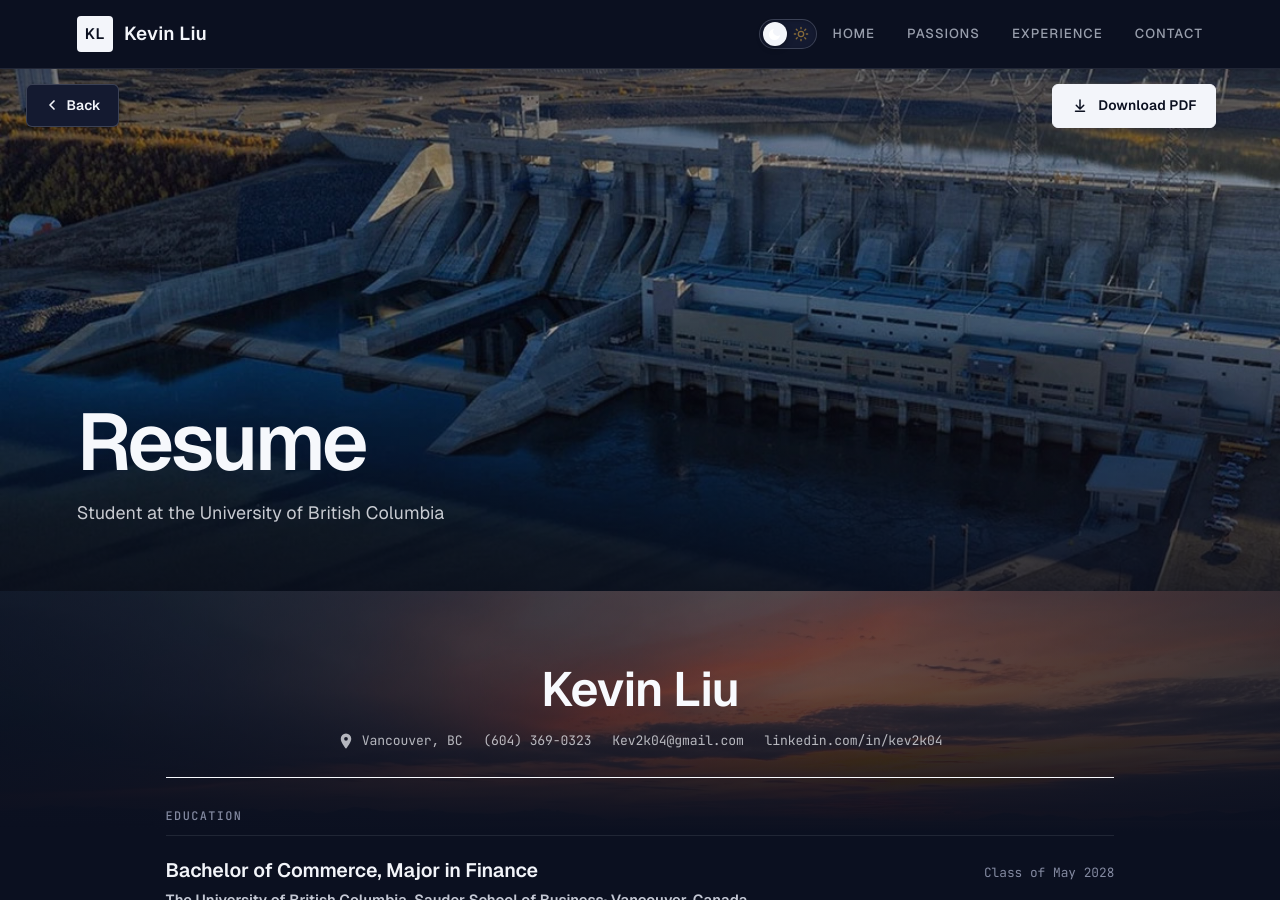
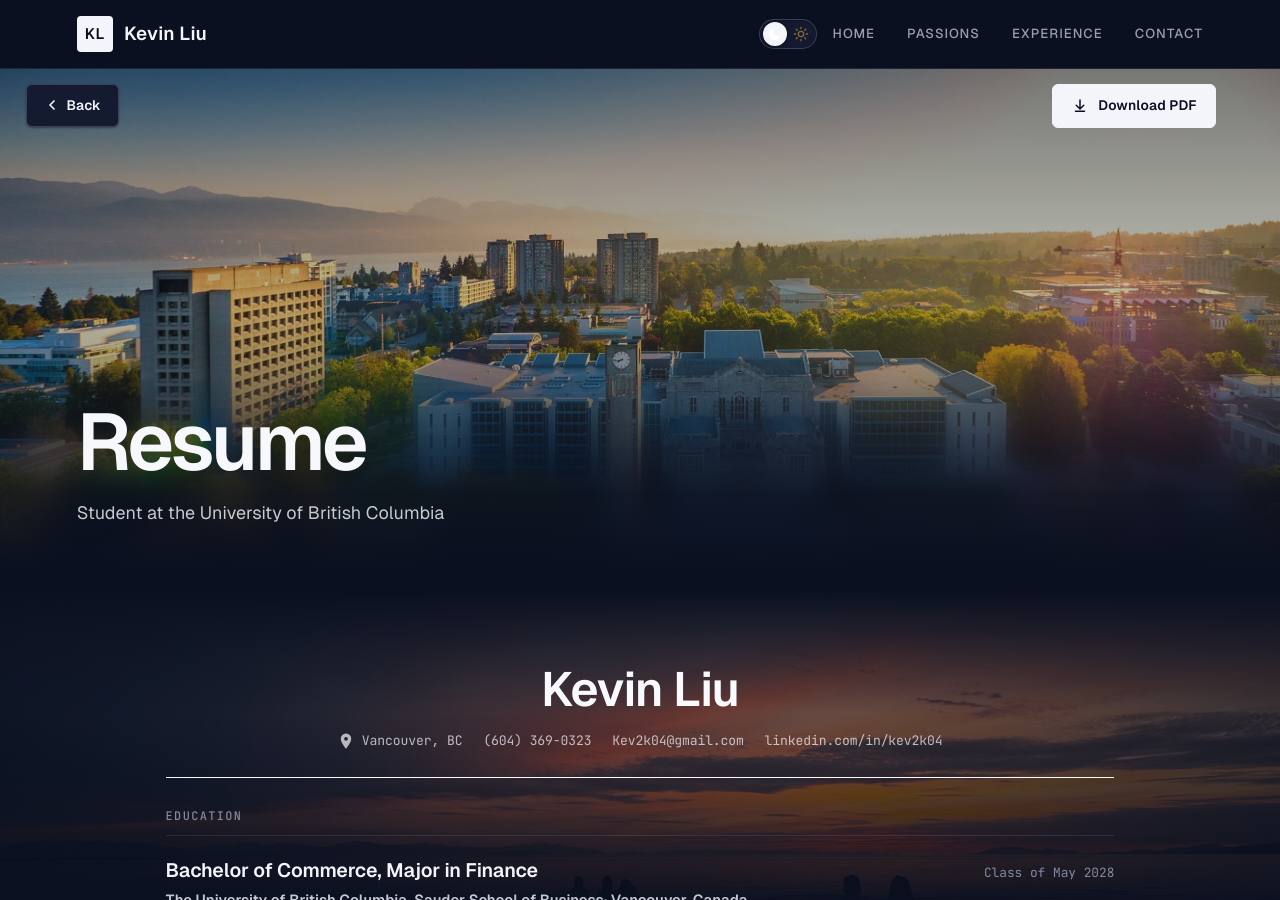
Before and after one commit to kev2k04/kev2k04.github.io, a Jekyll site: the page built from resume.html, in a window 1280 px wide and 900 px high. Built offline with Jekyll 4.4.1, drawn with Linux system fonts in a browser that asks for light colours.

Commit message:
Resume page: campus photo header with a blurred fade into the sunset
- Header photo is now the UBC campus at sunset; its bottom edge blurs and
  dissolves into the page (page-hero--fade)
- The sunset banner behind the name rises out of the page colour so the two
  blend with no seam; Experience drops the old sunset banner

Co-Authored-By: Claude Opus 5.5 <noreply@anthropic.com>

```diff
--- a/assets/css/main.scss
+++ b/assets/css/main.scss
@@ -745,6 +745,20 @@ html[data-mode="light"] .hero {
 /* Resume + Build put body text directly on the page, so keep their banner short
    — just behind the header — to clear the copy below it. */
 .resume::before, .build::before { height: 240px; }
+/* Experience opens with a photo header, so its sunset banner is off. */
+.exp::before { display: none; }
+/* Resume keeps the sunset behind the name, but it rises out of the page
+   colour at the top so it blends into the blurred bottom of the photo header. */
+.resume::before {
+  height: 320px;
+  background-image:
+    linear-gradient(to bottom,
+      var(--bg) 0%, rgba(9, 13, 28, 0.55) 38%, rgba(9, 13, 28, 0.6) 62%, var(--bg) 100%),
+    linear-gradient(to right,
+      rgba(9, 13, 28, 0.5) 0%, rgba(9, 13, 28, 0.12) 36%,
+      rgba(9, 13, 28, 0.12) 64%, rgba(9, 13, 28, 0.5) 100%),
+    url('/assets/images/website-design/sunset.jpg');
+}
 
 /* Light mode: drop the sunset banner entirely — the inner-page tops stay clean
    off-white (the home hero already swaps to its daytime image in light mode). */
@@ -3568,6 +3582,21 @@ html.home-nudge .home-sheet {
     #090d1c var(--hero-img, url('/assets/images/website-design/aurora.jpg')) var(--hero-pos, center 32%) / cover no-repeat;
 }
 .page-hero__actions { display: flex; flex-wrap: wrap; gap: 0.8rem; margin-top: 1.6rem; }
+/* --fade: instead of a hard bottom edge, the photo blurs and dissolves into
+   the page background over its last stretch. */
+.page-hero--fade > .page-hero__inner { position: relative; z-index: 1; }
+.page-hero--fade::after {
+  content: "";
+  position: absolute;
+  inset: auto 0 0;
+  height: 45%;
+  pointer-events: none;
+  background: linear-gradient(to bottom, transparent, var(--bg) 92%);
+  -webkit-backdrop-filter: blur(14px);
+  backdrop-filter: blur(14px);
+  -webkit-mask-image: linear-gradient(to bottom, transparent, #000 60%);
+  mask-image: linear-gradient(to bottom, transparent, #000 60%);
+}
 .page-hero__inner { width: 100%; }
 .page-hero__title {
   margin: 0;
--- a/resume.html
+++ b/resume.html
@@ -12,7 +12,7 @@ permalink: /resume/
   Back
 </a>
 
-<header class="page-hero" style="--hero-img: url('{{ '/assets/images/bc-hydro-wallpaper.jpg' | relative_url }}'); --hero-pos: center 55%;">
+<header class="page-hero page-hero--fade" style="--hero-img: url('{{ '/assets/images/ubc-campus.jpg' | relative_url }}'); --hero-pos: center 62%;">
   <div class="container page-hero__inner">
     <h1 class="page-hero__title">Resume</h1>
     <p class="page-hero__lede">{{ p.role | default: site.tagline }}</p>
```
Also changed, not shown: assets/images/ubc-campus.jpg (added).
